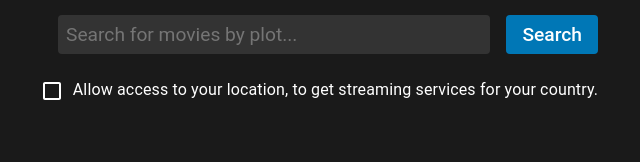
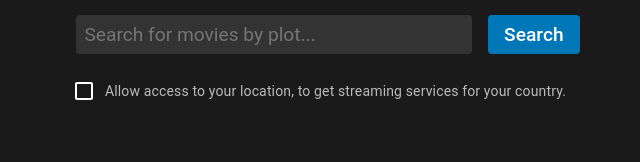
Before and after one commit to sinzin91/moviesGPT, a React (Vite) app: page / in a window 1280 px wide. Shown: the part 356-518 px from the top of the page, without its empty margins (312-952 px from the left). Built offline with nearby package versions, Linux system fonts and the light colour scheme; no server answers.

Commit message:
more location permission fixing

```diff
--- a/src/components/LocationPermissionCheckbox.jsx
+++ b/src/components/LocationPermissionCheckbox.jsx
@@ -1,30 +1,32 @@
-import React, { useState } from 'react';
-import Checkbox from '@mui/material/Checkbox';
-import FormControlLabel from '@mui/material/FormControlLabel';
-import { styled } from '@mui/system';
+import React, { useState } from "react";
+import Checkbox from "@mui/material/Checkbox";
+import FormControlLabel from "@mui/material/FormControlLabel";
+import { styled } from "@mui/system";
+import Box from "@mui/material/Box";
+import Typography from "@mui/material/Typography";
 
 const CustomFormControlLabel = styled(FormControlLabel)({
-  display: 'block',
-  marginBottom: '16px',
+  display: "block",
+  marginBottom: "16px",
 });
 
 const LocationPermissionCheckbox = (props) => {
   const [isChecked, setIsChecked] = useState(false);
-  const [countryCode, setCountryCode] = useState('');
+  const [countryCode, setCountryCode] = useState("");
 
   const handleCheckboxChange = async (e) => {
     setIsChecked(e.target.checked);
     if (e.target.checked) {
       await getCountryCode();
     } else {
-      setCountryCode('');
-      props.onCountryCodeChange('');
+      setCountryCode("");
+      props.onCountryCodeChange("");
     }
   };
 
   const getCountryCode = async () => {
     try {
-      const response = await fetch('https://ipapi.co/json/');
+      const response = await fetch("https://ipapi.co/json/");
       const data = await response.json();
       setCountryCode(data.country);
       props.onCountryCodeChange(data.country);
@@ -34,26 +36,49 @@ const LocationPermissionCheckbox = (props) => {
   };
 
   return (
-    <div>
-      <CustomFormControlLabel
+    <Box
+      sx={{
+        display: "flex",
+        flexDirection: "column",
+        alignItems: "center",
+        justifyContent: "center",
+      }}
+    >
+      <FormControlLabel
         control={
           <Checkbox
             checked={isChecked}
             onChange={handleCheckboxChange}
             color="default"
             sx={{
-              color: 'white',
-              '&.Mui-checked': { color: 'primary.main' },
+              color: "white",
+              "&.Mui-checked": { color: "primary.main" },
             }}
           />
         }
         label={
-          isChecked
-            ? `Your country code is: ${countryCode}`
-            : "Allow access to your location, to get streaming services for your country."
+          isChecked ? (
+            <Typography
+              variant="body2"
+              sx={{
+                color: "white",
+              }}
+            >
+              Your country code is: {countryCode}
+            </Typography>
+          ) : (
+            <Typography
+              variant="body2"
+              sx={{
+                color: isChecked ? "white" : "rgba(255, 255, 255, 0.7)",
+              }}
+            >
+              Allow access to your location, to get streaming services for your country.
+            </Typography>
+          )
         }
       />
-    </div>
+    </Box>
   );
 };
 
```
